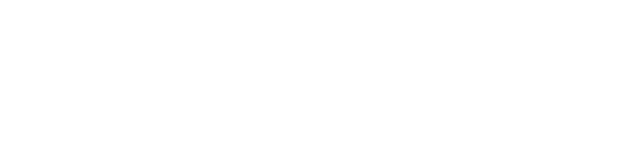
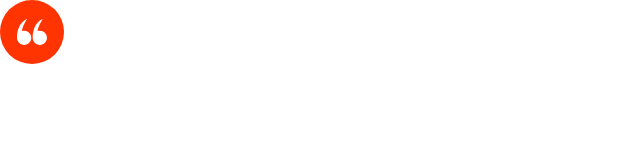
Before and after one commit to cola639/html5-css3, a website: page index.html in a window 1280 px wide. Shown: the whole page, without its empty margins (0-640 px from the left). Drawn offline with Linux system fonts and the light colour scheme.

Commit message:
icon done

```diff
--- a/css/style.css
+++ b/css/style.css
@@ -144,3 +144,34 @@ a {
     padding-left: 0;
   }
 }
+/* icon */
+.icon-container {
+  align-items: center;
+  background-color: #f3f9fa;
+  border-radius: 100%;
+  display: inline-flex;
+  height: 64px;
+  justify-content: center;
+  width: 64px;
+}
+.icon-container--accent {
+  background-color: var(--color-accent);
+}
+.icon {
+  width: 40px;
+  height: 40px;
+}
+.icon--small {
+  width: 30px;
+  height: 30px;
+}
+
+.icon--primary {
+  fill: var(--color-primary);
+}
+.icon--secondary {
+  fill: var(--color-secondary);
+}
+.icon--white {
+  fill: #fff;
+}
--- a/index.html
+++ b/index.html
@@ -13,5 +13,11 @@
     />
     <link rel="stylesheet" href="css/style.css" />
   </head>
-  <body></body>
+  <body>
+    <span class="icon-container icon-container--accent">
+      <svg class="icon--small icon--white">
+        <use xlink:href="images/sprite.svg#quotes"></use>
+      </svg>
+    </span>
+  </body>
 </html>
```
